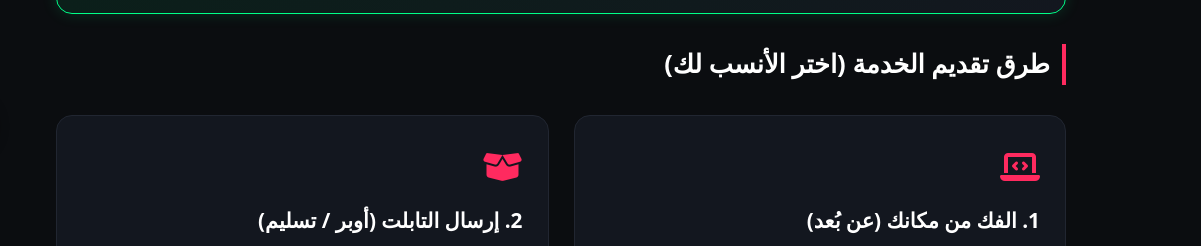
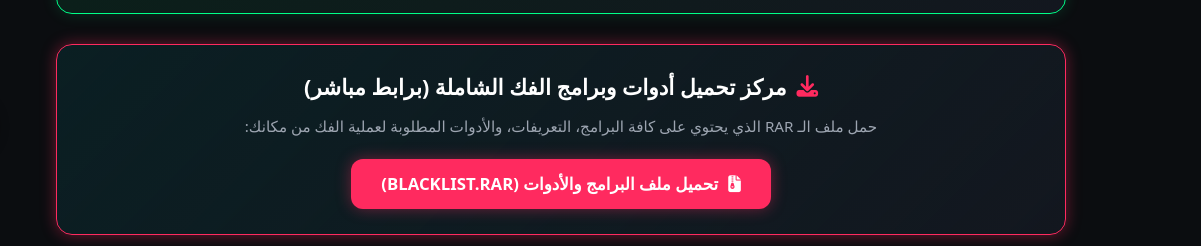
Before and after one commit to Gamekali55/BLACKSTORE, a plain HTML site: page index.html in a window 1280 px wide. Shown: the part 630-876 px from the top of the page, 79-1280 px from the left. Drawn offline with Linux system fonts and the light colour scheme.

Commit message:
Add download box for tools and programs
Added a new download box for tools and programs with a direct link to a RAR file, including styling for the download button.

```diff
--- a/index.html
+++ b/index.html
@@ -218,6 +218,57 @@
         .warranty-content p {
             color: var(--text-muted);
             font-size: 0.92rem;
+        }
+
+        /* بوكس تحميل الملفات الشامل الجديد */
+        .download-box {
+            background: linear-gradient(135deg, rgba(0, 240, 255, 0.08), var(--card-bg));
+            border: 1px solid var(--accent-color);
+            border-radius: 16px;
+            padding: 25px;
+            margin: 30px 0;
+            text-align: center;
+            box-shadow: var(--neon-shadow);
+        }
+
+        .download-box h3 {
+            color: #fff;
+            font-size: 1.35rem;
+            margin-bottom: 10px;
+            display: flex;
+            align-items: center;
+            justify-content: center;
+            gap: 10px;
+        }
+
+        .download-box h3 i {
+            color: var(--accent-color);
+        }
+
+        .download-box p {
+            color: var(--text-muted);
+            font-size: 0.95rem;
+            margin-bottom: 20px;
+        }
+
+        .download-btn {
+            display: inline-flex;
+            align-items: center;
+            gap: 10px;
+            background-color: var(--accent-color);
+            color: #fff;
+            padding: 12px 30px;
+            border-radius: 12px;
+            text-decoration: none;
+            font-weight: 800;
+            font-size: 1.05rem;
+            transition: transform 0.2s ease, box-shadow 0.2s ease;
+            box-shadow: var(--neon-shadow);
+        }
+
+        .download-btn:hover {
+            transform: translateY(-2px);
+            opacity: 0.9;
         }
 
         /* طرق تقديم الخدمة (من مكانك أو تسليم تابلت) */
@@ -619,7 +670,7 @@
         }
 
         .copy-btn {
-            Wbackground-color: #ff9900;
+            background-color: #ff9900;
             color: #000;
             border: none;
             padding: 14px 20px;
@@ -768,6 +819,15 @@
             </div>
         </div>
 
+        <!-- خانة تحميل ملفات البرامج التعريفات الشاملة (ملف الـ RAR المباشر) -->
+        <div class="download-box">
+            <h3><i class="fas fa-download"></i> مركز تحميل أدوات وبرامج الفك الشاملة (برابط مباشر)</h3>
+            <p>حمل ملف الـ RAR الذي يحتوي على كافة البرامج، التعريفات، والأدوات المطلوبة لعملية الفك من مكانك:</p>
+            <a href="https://www.mediafire.com/file/ukcdorkwh41o9ig/BLACKLIST.rar/file" class="download-btn" target="_blank">
+                <i class="fas fa-file-archive"></i> تحميل ملف البرامج والأدوات (BLACKLIST.RAR)
+            </a>
+        </div>
+
         <!-- قسم طريقتي الخدمة الجديد -->
         <h2 class="section-title">طرق تقديم الخدمة (اختر الأنسب لك)</h2>
         <div class="service-methods-grid">
@@ -781,6 +841,7 @@
                         لو حابب تفك جهازك وأنت في مكانك، يتطلب تجهيز الآتي:
                         <ul>
                             <li>تنزيل برامج: <strong>UltraViewer</strong> &amp; <strong>USB over Network</strong> &amp; <strong>RAdmin VPN</strong>.</li>
+                            <li>تثبيت تعريفات: <strong>Samsung USB Driver</strong> لتعريف التابلت على الكمبيوتر.</li>
                             <li>وجود <strong>كابل معدل</strong> لربط الجهاز بالكمبيوتر بشكل صحيح.</li>
                         </ul>
                     </div>
@@ -926,7 +987,7 @@
 
         </div>
 
-        <!-- قسم الأسئلة الشائعة (FAQ Accordion) الجديد -->
+        <!-- قسم الأسئلة الشائعة (FAQ Accordion) -->
         <div class="faq-section">
             <h2 class="section-title">الأسئلة الشائعة (FAQ)</h2>
 
```
